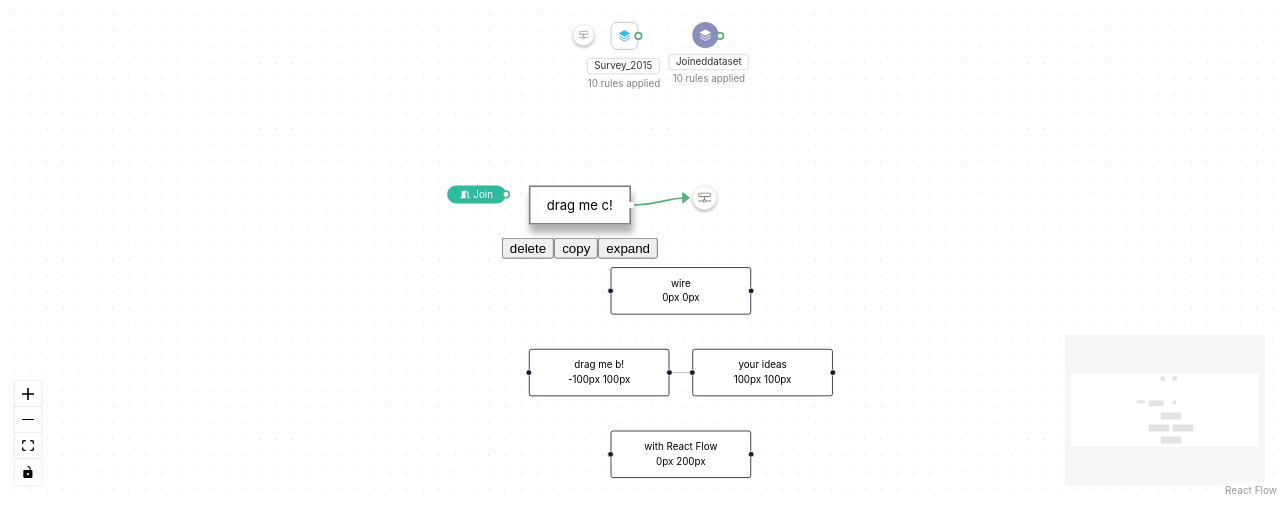
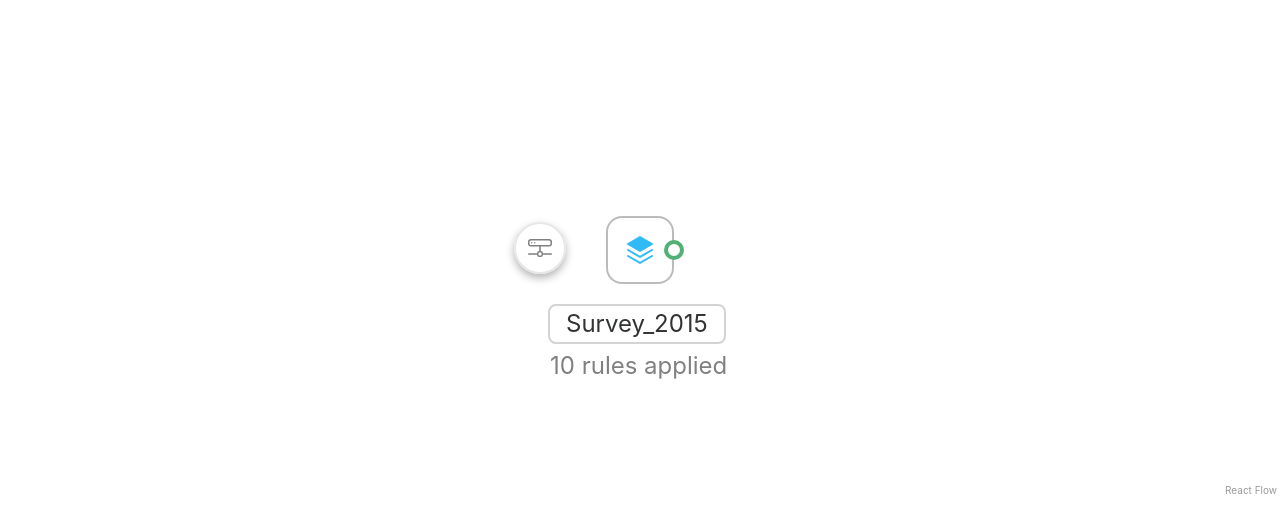
Before and after one commit to spacetag/embed-takehome, a React (Vite) app: page / in a window 1280 px wide. Shown: the top 532 px of the page. Built offline with nearby package versions, Linux system fonts and the light colour scheme.

Commit message:
Get Ready

```diff
--- a/src/App.tsx
+++ b/src/App.tsx
@@ -35,9 +35,9 @@ export default function App() {
       // colorMode='dark'
       fitView
     >
-      <Background />
-      <MiniMap />
-      <Controls />
+      {/* <Background /> */}
+      {/* <MiniMap /> */}
+      {/* <Controls /> */}
     </ReactFlow>
   );
 }
--- a/src/nodes/index.ts
+++ b/src/nodes/index.ts
@@ -10,49 +10,55 @@ import { AppNode, DatabaseProvider, OperationType } from './types';
 
 export const initialNodes: AppNode[] = [
   {
-    id: 'a-1',
+    id: 'a-2',
     type: 'source-dataset-node',
     position: { x: 0, y: -300 },
     data: { label: 'Survey_2015', sublabel: '10 rules applied' , toolbarVisible: true, toolbarPosition: Position.Bottom, databaseProvider: DatabaseProvider.Fileshare},
   },
-  {
-    id: 'a0',
-    type: 'dataset-node',
-    position: { x: 100, y: -300 },
-    data: { label: 'Joineddataset', sublabel: '10 rules applied' , toolbarVisible: true, toolbarPosition: Position.Bottom, databaseProvider: DatabaseProvider.Fileshare},
-  },
-  { id: 'a', type: 'position-logger', position: { x: 0, y: 0 }, data: { label: 'wire' } },
-  {
-    id: 'b0',
-    type: 'operation-node',
-    position: { x: -200, y: -100 },
-    data: { label: 'Join' , toolbarVisible: true, toolbarPosition: Position.Bottom, operationType: OperationType.Join},
-  },
-  {
-    id: 'b',
-    type: 'position-logger',
-    position: { x: -100, y: 100 },
-    data: { label: 'drag me b!' },
-  },
-  {
-    id: 'c',
-    type: 'node-with-toolbar',
-    position: { x: -100, y: -100 },
-    data: { label: 'drag me c!' , toolbarVisible: true, toolbarPosition: Position.Bottom },
-  },
-  {
-    id: 'd',
-    type: 'sink-node',
-    position: { x: 100, y: -100 },
-    data: { label: 'sink node' , toolbarVisible: true, toolbarPosition: Position.Bottom, databaseProvider: DatabaseProvider.Fileshare},
-  },
-  { id: 'e', type: 'position-logger', position: { x: 100, y: 100 }, data: { label: 'your ideas' } },
-  {
-    id: 'f',
-    type: 'position-logger',
-    position: { x: 0, y: 200 },
-    data: { label: 'with React Flow' },
-  },
+  // {
+  //   id: 'a-1',
+  //   type: 'source-dataset-node',
+  //   position: { x: 0, y: -300 },
+  //   data: { label: 'Survey_2015', sublabel: '10 rules applied' , toolbarVisible: true, toolbarPosition: Position.Bottom, databaseProvider: DatabaseProvider.Fileshare},
+  // },
+  // {
+  //   id: 'a0',
+  //   type: 'dataset-node',
+  //   position: { x: 100, y: -300 },
+  //   data: { label: 'Joineddataset', sublabel: '10 rules applied' , toolbarVisible: true, toolbarPosition: Position.Bottom, databaseProvider: DatabaseProvider.Fileshare},
+  // },
+  // { id: 'a', type: 'position-logger', position: { x: 0, y: 0 }, data: { label: 'wire' } },
+  // {
+  //   id: 'b0',
+  //   type: 'operation-node',
+  //   position: { x: -200, y: -100 },
+  //   data: { label: 'Join' , toolbarVisible: true, toolbarPosition: Position.Bottom, operationType: OperationType.Join},
+  // },
+  // {
+  //   id: 'b',
+  //   type: 'position-logger',
+  //   position: { x: -100, y: 100 },
+  //   data: { label: 'drag me b!' },
+  // },
+  // {
+  //   id: 'c',
+  //   type: 'node-with-toolbar',
+  //   position: { x: -100, y: -100 },
+  //   data: { label: 'drag me c!' , toolbarVisible: true, toolbarPosition: Position.Bottom },
+  // },
+  // {
+  //   id: 'd',
+  //   type: 'sink-node',
+  //   position: { x: 100, y: -100 },
+  //   data: { label: 'sink node' , toolbarVisible: true, toolbarPosition: Position.Bottom, databaseProvider: DatabaseProvider.Fileshare},
+  // },
+  // { id: 'e', type: 'position-logger', position: { x: 100, y: 100 }, data: { label: 'your ideas' } },
+  // {
+  //   id: 'f',
+  //   type: 'position-logger',
+  //   position: { x: 0, y: 200 },
+  //   data: { label: 'with React Flow' },
+  // },
 ];
 
 export const nodeTypes = {
```
